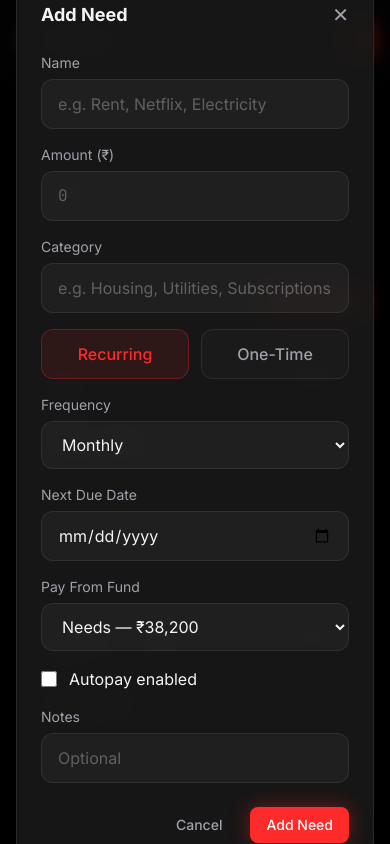
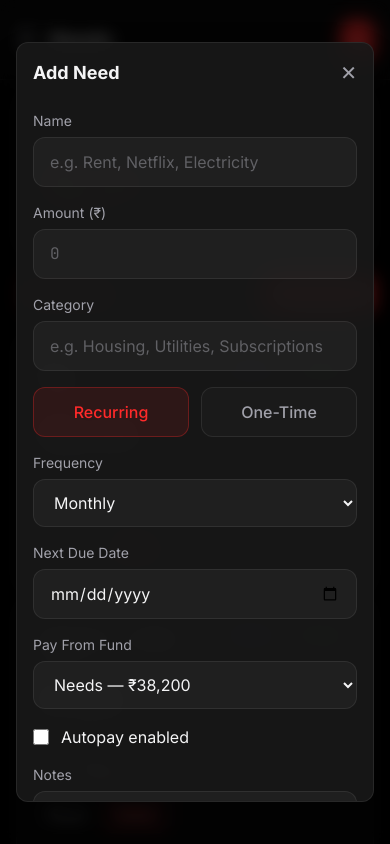
Before and after one commit to rithikrathan/fin, a React (Vite) app: page /funds/needs in a window 390 px wide. Both pictures are taken after a click on the button "+ Add Need". Built offline with nearby package versions, Linux system fonts and the light colour scheme.

Commit message:
[llm] add: mobile responsive fixes for shared components
- Modal: max-h-[90vh] overflow-y-auto, responsive padding
- Button: sm size min-h-[36px] touch target
- EmptyState: responsive text sizes (sm:text-2xl, sm:text-lg)
- Layout: responsive padding (p-4 sm:p-6)

```diff
--- a/src/components/layout/Layout.tsx
+++ b/src/components/layout/Layout.tsx
@@ -11,7 +11,7 @@ export default function Layout() {
       <Sidebar open={sidebarOpen} onClose={() => setSidebarOpen(false)} />
       <div className="flex flex-col flex-1 min-w-0">
         <Header onMenuToggle={() => setSidebarOpen((o) => !o)} />
-        <main className="flex-1 overflow-y-auto p-6">
+        <main className="flex-1 overflow-y-auto p-4 sm:p-6">
           <Outlet />
         </main>
       </div>
--- a/src/components/shared/Button.tsx
+++ b/src/components/shared/Button.tsx
@@ -17,7 +17,7 @@ const variants = {
 };
 
 const sizes = {
-  sm: 'px-3 py-1.5 text-xs',
+  sm: 'px-3 py-2 text-xs min-h-[36px]',
   md: 'px-4 py-2 text-sm',
   lg: 'px-6 py-3 text-base',
 };
--- a/src/components/shared/EmptyState.tsx
+++ b/src/components/shared/EmptyState.tsx
@@ -12,8 +12,8 @@ export default function EmptyState({
   return (
     <div className="flex flex-col items-center justify-center py-20 text-center">
       <span className="text-5xl mb-5 opacity-30">{icon}</span>
-      <h3 className="text-2xl font-semibold text-txt-primary mb-3">{title}</h3>
-      <p className="text-lg text-txt-secondary max-w-md mb-8">{description}</p>
+      <h3 className="text-xl sm:text-2xl font-semibold text-txt-primary mb-3">{title}</h3>
+      <p className="text-base sm:text-lg text-txt-secondary max-w-md mb-8">{description}</p>
       {action && (
         <button
           onClick={action.onClick}
--- a/src/components/shared/Modal.tsx
+++ b/src/components/shared/Modal.tsx
@@ -26,7 +26,7 @@ export default function Modal({
   return (
     <div className="fixed inset-0 z-[100] flex items-center justify-center">
       <div className="absolute inset-0 bg-black/70 backdrop-blur-sm" onClick={onClose} />
-      <div className="relative bg-[#191919]/90 backdrop-blur-md border border-border-subtle rounded-xl w-full max-w-lg mx-4 p-6 shadow-2xl">
+      <div className="relative bg-[#191919]/90 backdrop-blur-md border border-border-subtle rounded-xl w-full max-w-lg mx-4 p-4 sm:p-6 shadow-2xl max-h-[90vh] overflow-y-auto">
         <div className="flex items-center justify-between mb-6">
           <h2 className="text-lg font-bold text-txt-primary">{title}</h2>
           <button
```
